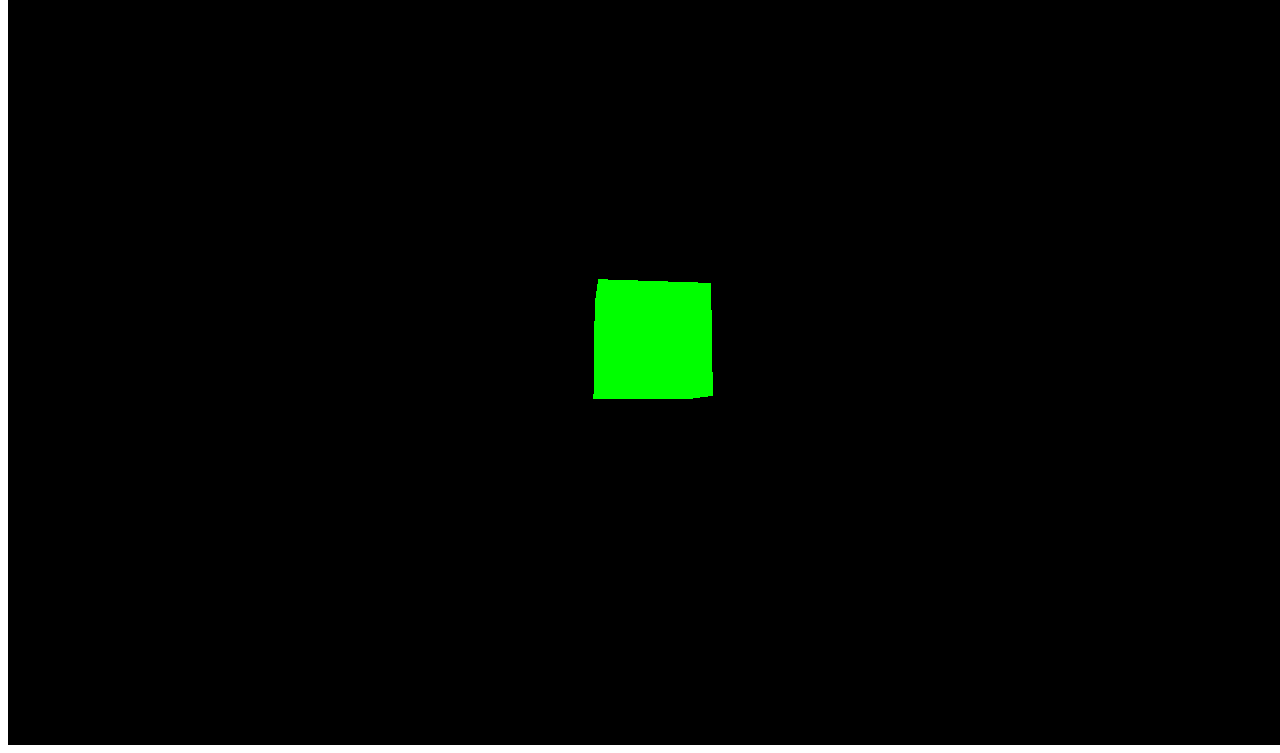
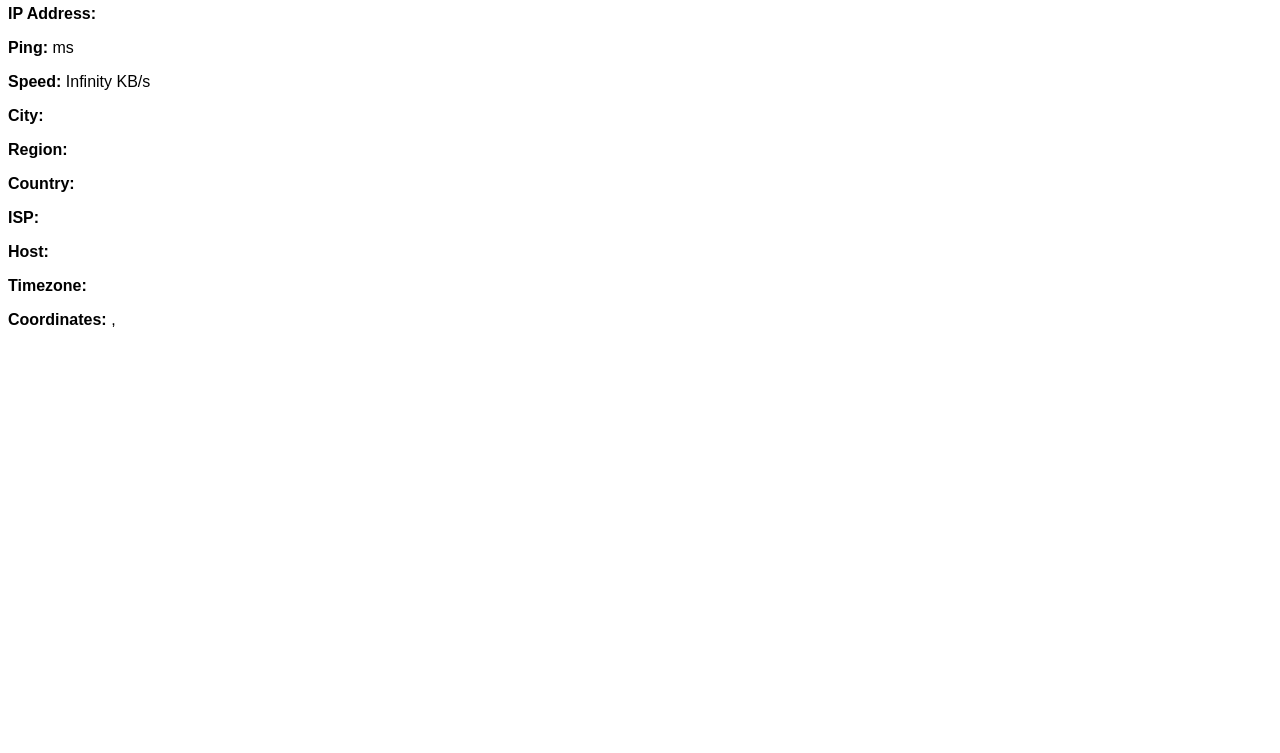
Before and after one commit to Timeness/noes, a plain HTML site: page idata.html in a window 1280 px wide. Shown: the part 63-816 px from the top of the page. Drawn offline with nearby package versions, Linux system fonts and the light colour scheme; no server answers; a web font is replaced by a local one.

Commit message:
Update idata.html

```diff
--- a/idata.html
+++ b/idata.html
@@ -3,41 +3,68 @@
 <head>
     <meta charset="UTF-8">
     <meta name="viewport" content="width=device-width, initial-scale=1.0">
-    <title>Three.js Rotating Cube</title>
-    <script src="https://cdnjs.cloudflare.com/ajax/libs/three.js/r128/three.min.js"></script>
+    <title>IP Details</title>
+    <link href="https://fonts.googleapis.com/css2?family=Smooch+Sans:wght@400;700&display=swap" rel="stylesheet">
+    <style>
+        body {
+            font-family: 'Smooch Sans', sans-serif;
+        }
+    </style>
 </head>
 <body>
+    <h2>IP Details</h2>
+    <p><strong>IP Address:</strong> <span id="ip"></span></p>
+    <p><strong>Ping:</strong> <span id="ping"></span> ms</p>
+    <p><strong>Speed:</strong> <span id="speed"></span></p>
+    <p><strong>City:</strong> <span id="city"></span></p>
+    <p><strong>Region:</strong> <span id="region"></span></p>
+    <p><strong>Country:</strong> <span id="country"></span></p>
+    <p><strong>ISP:</strong> <span id="isp"></span></p>
+    <p><strong>Host:</strong> <span id="host"></span></p>
+    <p><strong>Timezone:</strong> <span id="timezone"></span></p>
+    <p><strong>Coordinates:</strong> <span id="lat"></span>, <span id="lon"></span></p>
+
     <script>
-        // 1. Create Scene
-        const scene = new THREE.Scene();
-
-        // 2. Create Camera (FOV, Aspect Ratio, Near, Far)
-        const camera = new THREE.PerspectiveCamera(75, window.innerWidth / window.innerHeight, 0.1, 1000);
-        camera.position.z = 5;
-
-        // 3. Create Renderer & Attach to Page
-        const renderer = new THREE.WebGLRenderer();
-        renderer.setSize(window.innerWidth, window.innerHeight);
-        document.body.appendChild(renderer.domElement);
-
-        // 4. Create Geometry (Cube)
-        const geometry = new THREE.BoxGeometry();
-        const material = new THREE.MeshBasicMaterial({ color: 0x00ff00 }); // Green color
-        const cube = new THREE.Mesh(geometry, material);
-        scene.add(cube);
-
-        // 5. Animation Loop
-        function animate() {
-            requestAnimationFrame(animate);
-
-            // Rotate the cube
-            cube.rotation.x += 0.01;
-            cube.rotation.y += 0.01;
-
-            renderer.render(scene, camera);
+        async function getIPDetails() {
+            try {
+                let response = await fetch("http://ip-api.com/json/");
+                let data = await response.json();
+                document.getElementById("ip").innerText = data.query;
+                document.getElementById("city").innerText = data.city;
+                document.getElementById("region").innerText = data.regionName;
+                document.getElementById("country").innerText = data.country;
+                document.getElementById("isp").innerText = data.isp;
+                document.getElementById("host").innerText = data.as;
+                document.getElementById("timezone").innerText = data.timezone;
+                document.getElementById("lat").innerText = data.lat;
+                document.getElementById("lon").innerText = data.lon;
+            } catch (error) {
+                console.error("Error fetching IP details:", error);
+            }
         }
 
-        animate();
+        function testPing() {
+            let start = performance.now();
+            fetch("https://www.google.com").then(() => {
+                let end = performance.now();
+                document.getElementById("ping").innerText = Math.round(end - start);
+            });
+        }
+
+        function testSpeed() {
+            let startTime = new Date().getTime();
+            let image = new Image();
+            image.src = "https://upload.wikimedia.org/wikipedia/commons/3/3a/Cat03.jpg?t=" + startTime;
+            image.onload = function () {
+                let endTime = new Date().getTime();
+                let speed = (500 / ((endTime - startTime) / 1000)).toFixed(2);
+                document.getElementById("speed").innerText = speed + " KB/s";
+            };
+        }
+
+        getIPDetails();
+        testPing();
+        testSpeed();
     </script>
 </body>
 </html>
```
